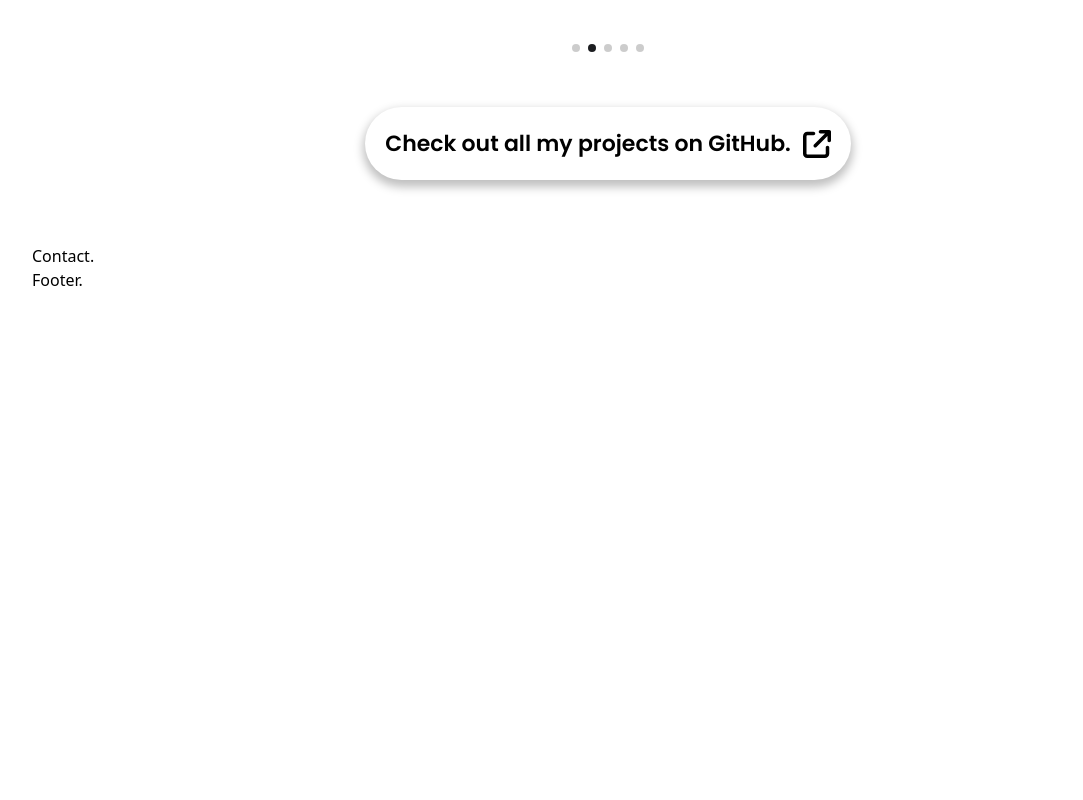
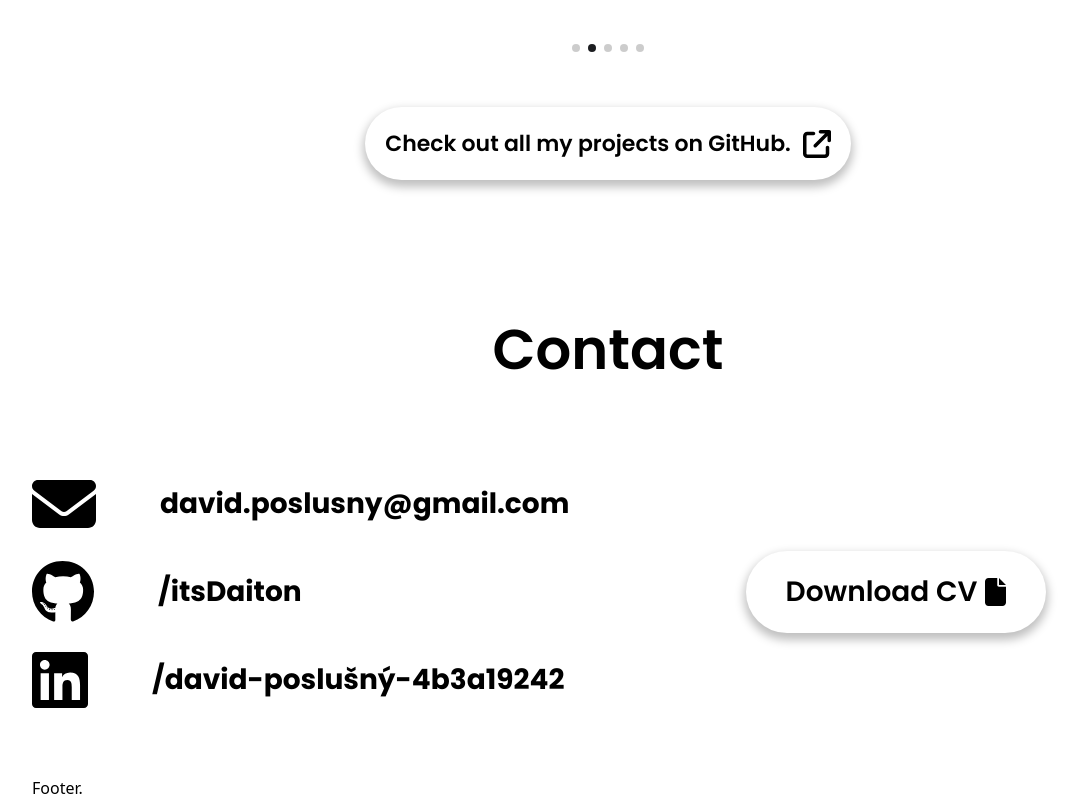
Before and after one commit to itsDaiton/portfolio, a React (Vite) app: page / in a window 1280 px wide. Shown: the part 3251-4051 px from the top of the page, without its empty margins (32-1115 px from the left). Before the commit the page ends 3543 px from the top, so only its background shows below. Built offline with nearby package versions, Linux system fonts and the light colour scheme.

Commit message:
contact section

```diff
--- a/src/components/Contact.jsx
+++ b/src/components/Contact.jsx
@@ -1,9 +1,43 @@
 import React from 'react'
+import { motion } from 'framer-motion'
+import { FontAwesomeIcon } from '@fortawesome/react-fontawesome'
+import { fa1, faAddressBook, faAddressCard, faEnvelope, faFile, faToggleOn } from '@fortawesome/free-solid-svg-icons'
+import { contacts } from '../../utils/data'
 
 const Contact = () => {
   return (
-    <div>
-      Contact.
+    <div className='flex py-6 font-poppins' id='contact'>
+      <div className='flex w-full'>
+        <div className='flex py-10 justify-center w-full flex-col'>
+          <div className='flex flex-row justify-center'>
+            <h1 className='font-semibold text-[56px]'>Contact</h1>
+          </div>
+          <div className='flex pt-20'>
+            <div className='flex flex-col justify-end w-1/2 space-y-6'>
+              {contacts.map((contact) => (
+                <div className='flex flex-row items-center space-x-16'>
+                  <FontAwesomeIcon icon={contact.icon} className='text-[64px]'/>
+                  <a href={contact.action} target='_blank' className='text-[28px] font-bold'>
+                    {contact.text}
+                  </a>
+                </div>
+              ))}
+            </div>
+            <div className='flex justify-center items-center w-1/2 rounded-xl text-white'>
+            <motion.button
+              className='flex justify-start items-center text-[28px] px-10 py-5 my-5 space-x-2 w-fit font-semibold bg-white
+              rounded-full button-shadow text-black'
+              whileHover={{
+                scale: 1.1
+              }}
+            >
+              <span>Download CV</span>
+              <FontAwesomeIcon icon={faFile}/>
+            </motion.button>
+            </div>
+          </div>
+        </div>
+      </div>
     </div>
   )
 }
--- a/utils/data.js
+++ b/utils/data.js
@@ -1,4 +1,5 @@
-import { faClock, faCode, faProjectDiagram } from "@fortawesome/free-solid-svg-icons"
+import { faGithub, faLinkedin } from "@fortawesome/free-brands-svg-icons"
+import { faClock, faCode, faEnvelope, faProjectDiagram } from "@fortawesome/free-solid-svg-icons"
 
 export const navigation = [
   {
@@ -196,3 +197,24 @@
     ]
   }
 ]
+
+export const contacts = [
+  {
+    id: 1,
+    text: 'david.poslusny@gmail.com',
+    action: 'mailto:david.poslusny@gmail.com',
+    icon: faEnvelope
+  },
+  {
+    id: 2,
+    text: '/itsDaiton',
+    action: 'https://github.com/itsDaiton',
+    icon: faGithub
+  },
+  {
+    id: 3,
+    text: '/david-poslušný-4b3a19242',
+    action: 'linkedin.com/in/david-poslušný-4b3a19242',
+    icon: faLinkedin
+  },
+]
```
